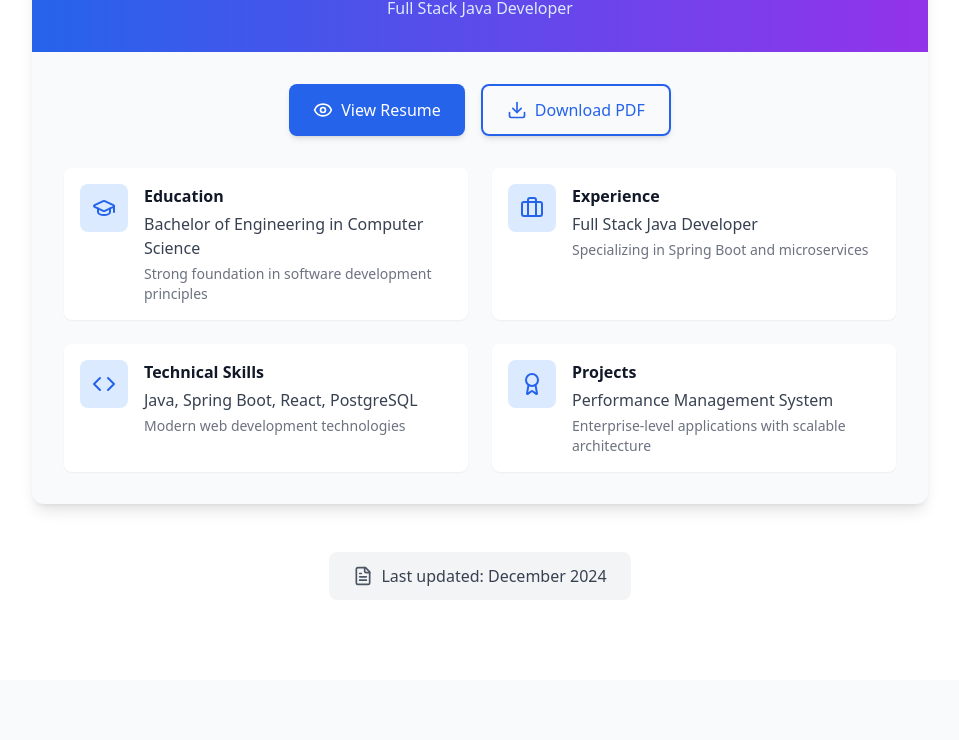
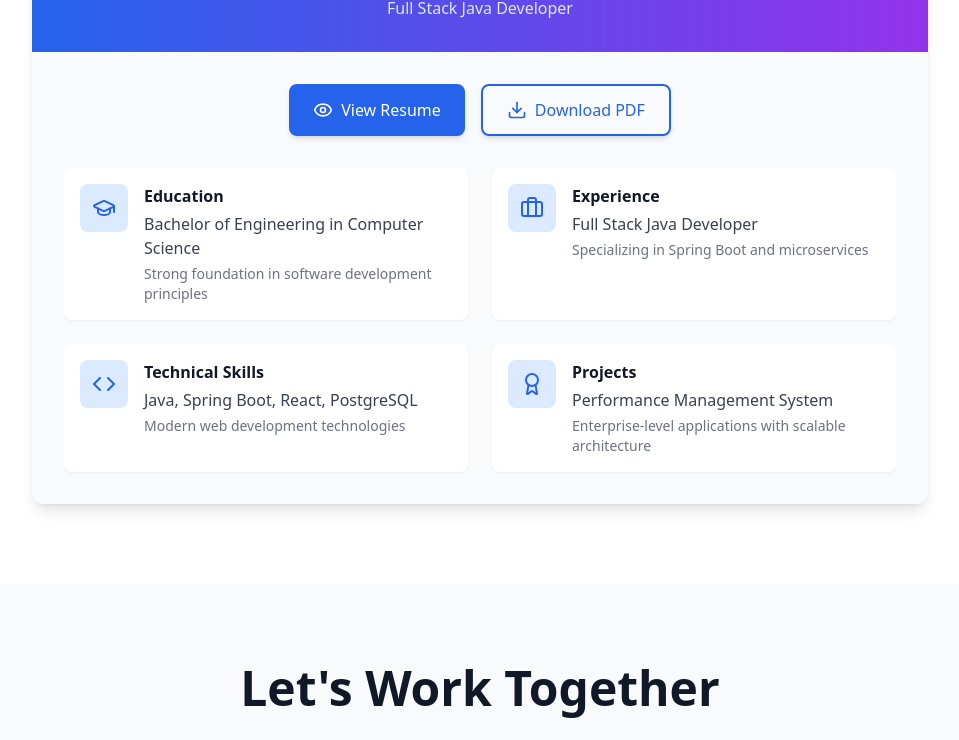
Before and after one commit to Pratham-3504/pratham-website, a React (Vite) app: page / in a window 1280 px wide. Shown: the part 3641-4381 px from the top of the page, without its empty margins (160-1119 px from the left). Built offline with nearby package versions, Linux system fonts and the light colour scheme.

Commit message:
Remove last updated icon
Removed the "Last updated" icon from the Resume component.

```diff
--- a/src/components/Resume.tsx
+++ b/src/components/Resume.tsx
@@ -59,7 +59,7 @@ const Resume = () => {
         </div>
 
         {/* Resume Preview Card */}
-        <div className="max-w-4xl mx-auto mb-12">
+        <div className="max-w-4xl mx-auto">
           <div className="bg-gray-50 dark:bg-gray-800 rounded-xl shadow-lg overflow-hidden">
             <div className="relative">
               {/* Resume Preview Header */}
@@ -121,16 +121,6 @@ const Resume = () => {
             </div>
           </div>
         </div>
-
-        {/* Additional Info */}
-        <div className="text-center">
-          <div className="inline-flex items-center space-x-2 px-6 py-3 bg-gray-100 dark:bg-gray-800 rounded-lg">
-            <FileText size={20} className="text-gray-600 dark:text-gray-400" />
-            <span className="text-gray-700 dark:text-gray-300">
-              Last updated: December 2024
-            </span>
-          </div>
-        </div>
       </div>
     </section>
   );
```
